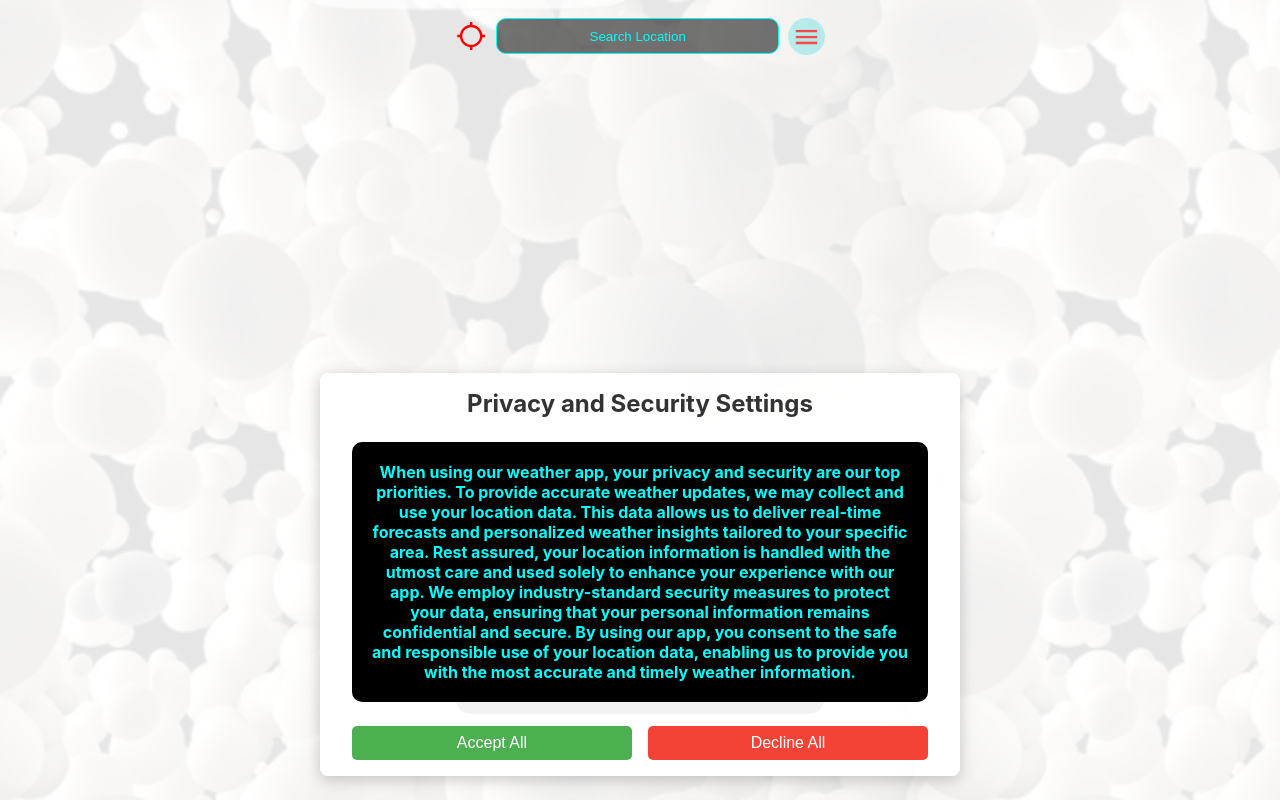
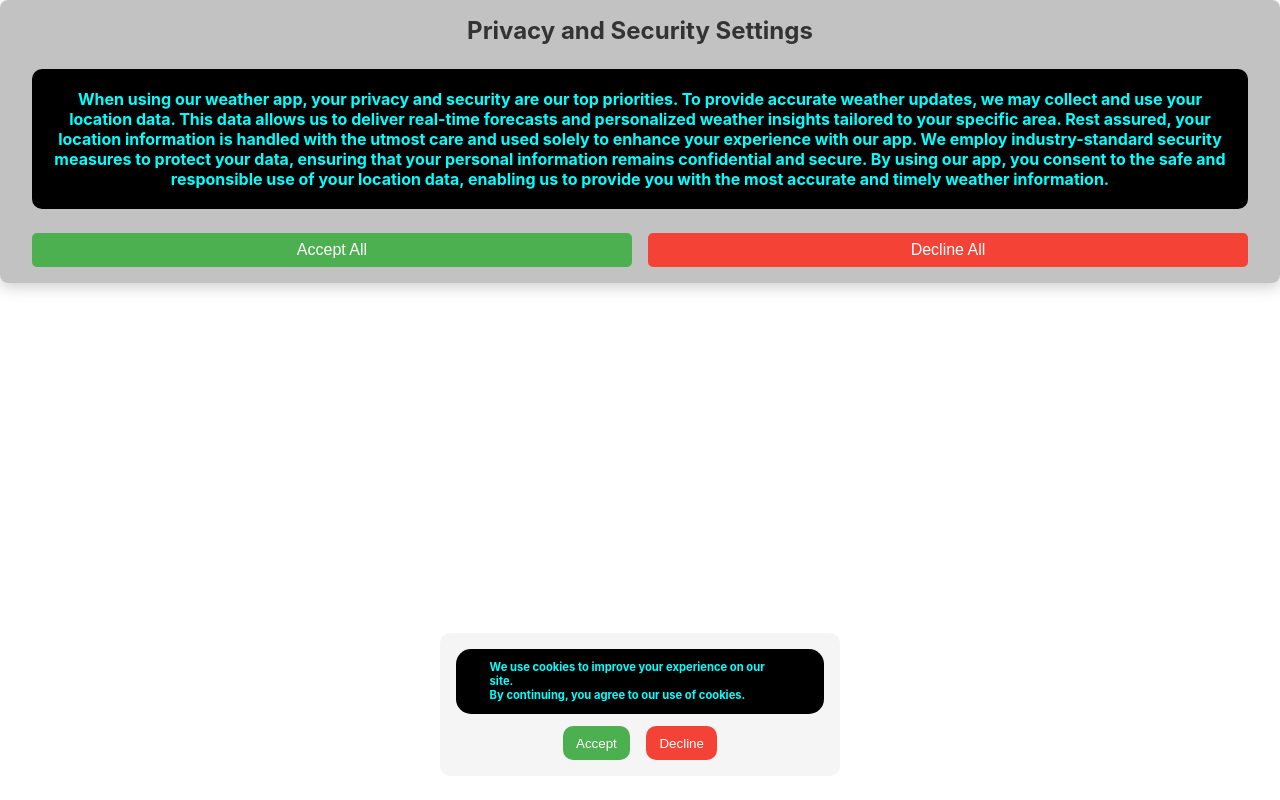
Before and after one commit to Oscarpoco/weather-application, a React (Create React App) app: page / in a window 1280 px wide. Built offline with nearby package versions, Linux system fonts and the light colour scheme.

Commit message:
I have implemented desktop support for the application

```diff
--- a/package.json
+++ b/package.json
@@ -12,6 +12,7 @@
     "react-dom": "^18.3.1",
     "react-icons": "^5.2.1",
     "react-scripts": "5.0.1",
+    "weather-application": "file:",
     "web-vitals": "^2.1.4"
   },
   "scripts": {
--- a/src/App.js
+++ b/src/App.js
@@ -34,18 +34,23 @@ function App() {
   // SAVE WEATHER DATA TO LOCAL STORAGE
   useEffect(() => {
     if (data.name) {
+      setTimeout(()=>{
       localStorage.setItem('weatherData', JSON.stringify(data));
+      }, 1);
     }
   }, [data]);
 
   // SAVE CITIES HISTORY TO LOCAL STORAGE
   useEffect(() => {
+    setTimeout(()=>{
     localStorage.setItem('citiesHistory', JSON.stringify(citiesHistory));
+    }, 1);
+
   }, [citiesHistory]);
 
   // FETCH WEATHER DATA FUNCTION
 const fetchWeatherData = useCallback((selectedCity) => {
-  const query = selectedCity || location; // Use selectedCity if provided, otherwise fallback to location state
+  const query = selectedCity || location;
 
   axios.get(`https://api.openweathermap.org/data/2.5/weather?q=${query}&appid=25160517a2420597ecea94ef0c801eb8&units=${settings.temperatureUnit}`)
     .then((response) => {
@@ -74,7 +79,7 @@ const fetchWeatherData = useCallback((selectedCity) => {
   const SearchLocation = (e) => {
     if (e.key === 'Enter') {
       fetchWeatherData();
-      setLocation(''); // Clear the input field after searching
+      setLocation('');
     }
   };
 
@@ -126,7 +131,8 @@ const fetchWeatherData = useCallback((selectedCity) => {
 
       {/* BODY */}
       {data.name && (
-        <main>
+      <main>
+        <div className='main-wrapper'>
 
           {/* TOP CONTAINER */}
           <div className='top'>
@@ -182,7 +188,8 @@ const fetchWeatherData = useCallback((selectedCity) => {
           </div>
           {/* ENDS */}
 
-        </main>
+        </div>
+      </main>
       )}
 
       {/* POPUPS */}
--- a/src/index.css
+++ b/src/index.css
@@ -62,10 +62,14 @@ h1
 {
   width: 100%;
   height: 100vh;
+  height: 100%;
   position: relative;
   background-color: rgba(255, 255, 255, 0.9);
-  /* background-color: var(--dark-black); */
   overflow: hidden;
+  display: flex;
+  flex-direction: column;
+  justify-content: space-between;
+  position: relative;
 }
 
 .App:before
@@ -74,7 +78,7 @@ h1
   background: url(/public/cover.jpeg);
   background-repeat: no-repeat;
   background-size: cover;
-  width: 100%;
+  max-width: 400px;
   height: 100%;
   position: absolute;
   top: 0;
@@ -88,12 +92,16 @@ header
 {
   text-align: start;
   padding: 1rem;
-  max-width: 400px;
+  width: 50%;
   margin: auto;
   display: flex;
   align-items: center;
   gap: 0.6em;
-  /* background-color: rgba(0, 0, 0, 0.5); */
+  position: absolute;
+  top: 5%;
+  right: 50%;
+  transform: translate(50%, 5%);
+  z-index: 1000;
 }
 
 .search-icon
@@ -160,13 +168,26 @@ header input
 /* MAIN STYLING */
 main
 {
-  max-width: 400px;
-  height: 90%;
-  margin: auto;
-  padding: 0 1rem;
+  height: 100vh;
+  width: 100%;
   display: flex;
+  justify-content: center;
+  align-items: center;
+  box-sizing: border-box;
+}
+
+.main-wrapper
+{
+  /* max-width: 400px; */
+  height: 100%;
+  /* margin: auto; */
+  width: 100%;
+  padding: 1rem;
+  display: flex;
+  /* gap: 1em; */
   flex-direction: column;
   justify-content: space-between;
+  box-sizing: border-box;
 }
 
 
@@ -178,8 +199,6 @@ main
   width: 100%;
   margin: 0rem auto;
   padding: .4em 0;
-  /* border-bottom-left-radius: 0;
-  border-bottom-right-radius: 0; */
   box-shadow: 0px 4px 8px rgba(0, 0, 0, 0.1);
 }
 
@@ -201,15 +220,11 @@ main
 .location
 {
   padding: 5px 0 10px 10px;
-  /* justify-content: center; */
   position: relative
 }
 
 .weather-icons
 {
- /* width: 70%; */
- /* background-color: #fff; */
- /* height: 100%; */
  display: flex;
  justify-content: end;
  align-items: center;
@@ -217,7 +232,7 @@ main
  position: absolute;
  right: 0;
  top: -20%;
- color: orange; /* temporary, just for production*/
+ color: orange;
 }
 
 .location p
@@ -248,35 +263,18 @@ main
 .middle
 {
   width: 100%;
-  /* margin: 0rem auto; */
-  /* display: flex; */
-  /* justify-content: center; */
-  /* align-items: center; */
-  /* padding: .5em;
-  border-radius: var(--border-radius);
-  box-shadow: 0px 4px 8px rgba(0, 0, 0, 0.1); */
 }
 
 .weather
 {
   width: 100%;
-  /* height: 55vh; */
-  /* overflow: auto; */
-  /* gap: 0.3em; */
-  /* background: aqua; */
 }
 
-
-/* ENDS */
-
-/* BOTTOM CONTAINER INSIDE MAIN */
 .bottom
 {
   display: flex;
   justify-content: space-evenly;
   border-radius: var(--border-radius);
-  /* border-top-left-radius: 0;
-  border-top-right-radius: 0; */
   background: var(--box-background);
   width: 100%;
   margin: 1rem auto;
@@ -300,3 +298,23 @@ span
 }
 
 /* MAIN ENDS */
+
+
+@media only screen and (max-width: 480px) {
+
+  header
+  {
+    position: relative;
+    width: 100%;
+  }
+
+  main
+  {
+    height: 100%;
+  }
+
+  .main-wrapper
+  {
+    gap: 1em;
+  }
+}
--- a/src/privary.css
+++ b/src/privary.css
@@ -2,16 +2,18 @@
 .privacy-security-consent
 {
     position: fixed;
-    bottom: 3%;
-    left: 50%;
-    transform: translateX(-50%);
-    background: rgba(255, 255, 255, 0.95); /* Light semi-transparent background */
+    top: 0;
+    left: 0;
+    /* transform: translateX(-50%, -50%); */
+    background: rgba(191, 191, 191, 0.95);
     color: #333;
     padding: 1em 2em;
     text-align: center;
     z-index: 1000;
     border-radius: 8px;
     box-shadow: 0px 4px 15px rgba(0, 0, 0, 0.2);
+    width: 100%;
+    box-sizing: border-box;
   }
 
   .privacy-security-consent h2
```
Also changed, not shown: 2 other files (tests, documents, lock files or other folders).
